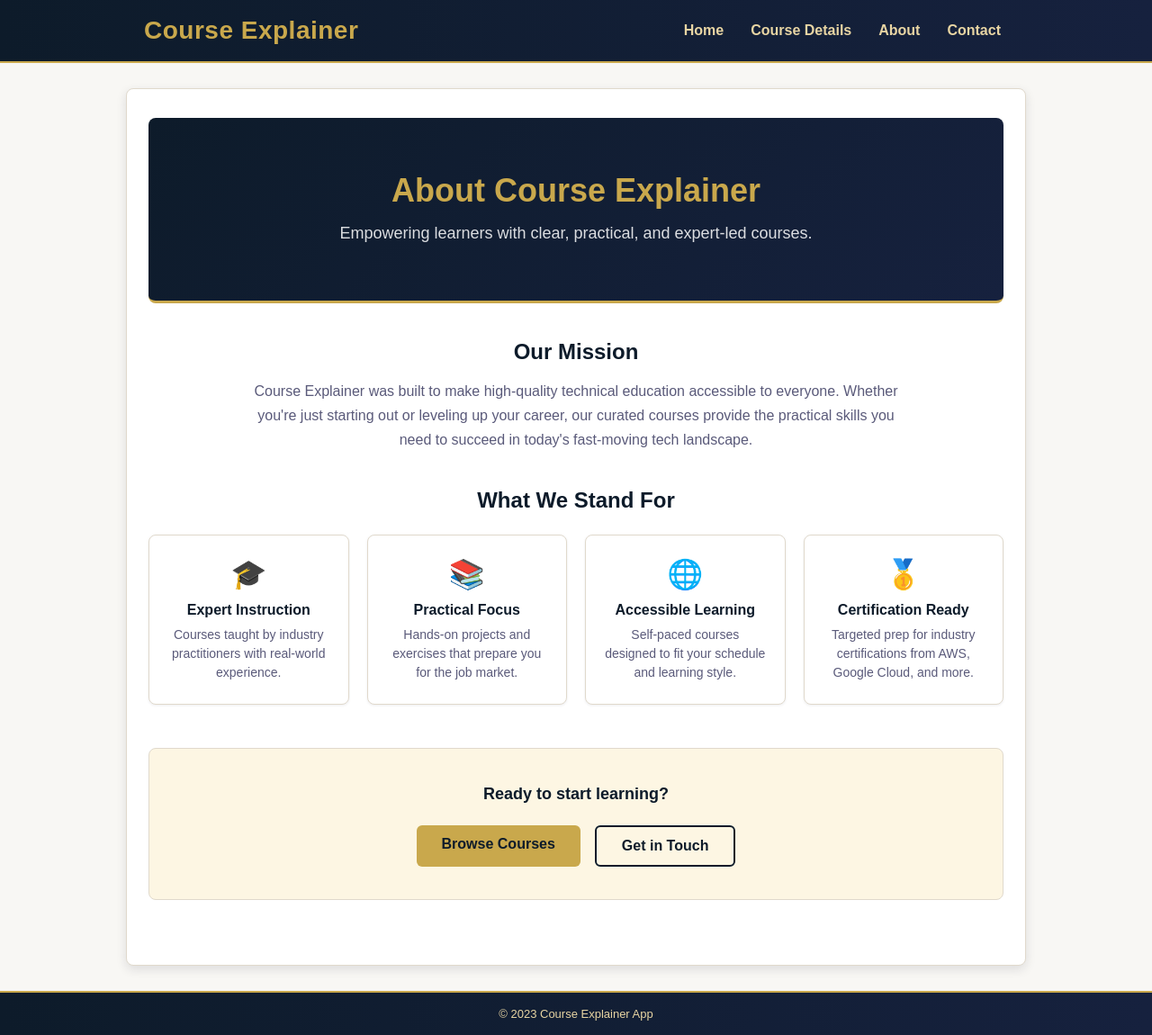
After one commit to sarora-waltlabs/sa-proj, a Flask app: page /about in a window 1280 px wide. The commit adds this page. Shown: the whole page at 90% size. Run offline with Flask 3, Linux system fonts and the light colour scheme.

Commit message:
feat(about): add About page with hero, mission, value cards, and CTA sections
Introduces a fully styled About page accessible via the main nav,
with 3 new unit tests verifying page load, content sections, and
nav link presence across all pages. All 18 tests pass.

Co-Authored-By: Claude Sonnet 4.6 <noreply@anthropic.com>

```diff
--- a/src/app.py
+++ b/src/app.py
@@ -1,11 +1,12 @@
 from flask import Flask, render_template
-from views import index, course, contact
+from views import index, course, contact, about
 
 app = Flask(__name__)
 
 app.add_url_rule('/', endpoint='index', view_func=index)
 app.add_url_rule('/course/<course_id>', endpoint='course', view_func=course)
 app.add_url_rule('/contact', endpoint='contact', view_func=contact, methods=['GET', 'POST'])
+app.add_url_rule('/about', endpoint='about', view_func=about)
 
 if __name__ == '__main__':
     app.run(debug=True)
--- a/src/static/css/styles.css
+++ b/src/static/css/styles.css
@@ -148,25 +148,26 @@ body {
 
 /* Button Styles */
 .btn-submit {
-    background: #2a6fb6;
-    color: white;
+    background: var(--gold);
+    color: var(--navy);
     border: none;
     border-radius: 4px;
     padding: 12px 32px;
     font-size: 16px;
-    font-weight: 600;
+    font-weight: 700;
     cursor: pointer;
     box-shadow: 0 2px 4px rgba(0, 0, 0, 0.1);
     transition: all 0.2s ease;
 }
 
 .btn-submit:hover {
-    background: #235a94;
+    background: var(--primary-dark);
+    color: white;
     box-shadow: 0 4px 8px rgba(0, 0, 0, 0.15);
 }
 
 .btn-submit:focus {
-    outline: 2px solid #2a6fb6;
+    outline: 2px solid var(--gold);
     outline-offset: 2px;
 }
 
@@ -411,7 +412,7 @@ body {
 }
 
 .social-link:focus {
-    outline: 2px solid #2a6fb6;
+    outline: 2px solid var(--gold);
     outline-offset: 2px;
 }
 
@@ -525,3 +526,76 @@ body {
         font-size: 16px; /* Prevent zoom on mobile */
     }
 }
+/* ── About Page ─────────────────────────────────────────── */
+.about-hero {
+  background: linear-gradient(135deg, var(--navy) 0%, var(--navy-mid) 100%);
+  color: #fff;
+  padding: 60px 40px;
+  text-align: center;
+  border-radius: 8px;
+  margin-bottom: 40px;
+  border-bottom: 3px solid var(--gold);
+}
+.about-hero__title { margin: 0 0 12px; font-size: 36px; color: var(--gold); }
+.about-hero__subtitle { margin: 0; font-size: 18px; color: rgba(255,255,255,0.85); }
+
+.about-mission {
+  max-width: 720px;
+  margin: 0 auto 40px;
+  text-align: center;
+}
+.about-mission__heading { font-size: 24px; color: var(--navy); margin-bottom: 16px; }
+.about-mission__text { font-size: 16px; color: var(--text-secondary); line-height: 1.7; }
+
+.about-values { margin-bottom: 48px; }
+.about-values__heading { font-size: 24px; color: var(--navy); text-align: center; margin-bottom: 24px; }
+.about-values__grid {
+  display: grid;
+  grid-template-columns: repeat(auto-fit, minmax(200px, 1fr));
+  gap: 20px;
+}
+.value-card {
+  background: #fff;
+  border: 1px solid var(--border);
+  border-radius: 8px;
+  padding: 24px 20px;
+  text-align: center;
+  box-shadow: var(--shadow-sm);
+  transition: transform 0.2s, box-shadow 0.2s;
+}
+.value-card:hover { transform: translateY(-4px); box-shadow: var(--shadow-md); }
+.value-card__icon { font-size: 32px; margin-bottom: 12px; }
+.value-card__title { font-size: 16px; font-weight: 600; color: var(--navy); margin: 0 0 8px; }
+.value-card__text { font-size: 14px; color: var(--text-secondary); margin: 0; line-height: 1.5; }
+
+.about-cta {
+  background: var(--bg-accent);
+  border: 1px solid var(--border);
+  border-radius: 8px;
+  padding: 36px 20px;
+  text-align: center;
+  margin-bottom: 40px;
+}
+.about-cta__text { font-size: 18px; color: var(--navy); margin: 0 0 20px; font-weight: 600; }
+.about-cta__actions { display: flex; gap: 16px; justify-content: center; flex-wrap: wrap; }
+.btn--primary {
+  background: var(--gold);
+  color: var(--navy);
+  padding: 12px 28px;
+  border-radius: 6px;
+  text-decoration: none;
+  font-weight: 600;
+  transition: background 0.2s;
+}
+.btn--primary:hover { background: var(--primary-dark); color: #fff; }
+.btn--secondary {
+  background: transparent;
+  color: var(--navy);
+  padding: 12px 28px;
+  border-radius: 6px;
+  border: 2px solid var(--navy);
+  text-decoration: none;
+  font-weight: 600;
+  transition: background 0.2s, color 0.2s;
+}
+.btn--secondary:hover { background: var(--navy); color: #fff; }
--- /dev/null
+++ b/src/templates/about.html
@@ -0,0 +1,53 @@
+{% extends "layout.html" %}
+
+{% block title %}About — Course Explainer{% endblock %}
+
+{% block content %}
+<section class="about-hero">
+  <h2 class="about-hero__title">About Course Explainer</h2>
+  <p class="about-hero__subtitle">Empowering learners with clear, practical, and expert-led courses.</p>
+</section>
+
+<section class="about-mission">
+  <h3 class="about-mission__heading">Our Mission</h3>
+  <p class="about-mission__text">
+    Course Explainer was built to make high-quality technical education accessible to everyone.
+    Whether you're just starting out or leveling up your career, our curated courses provide
+    the practical skills you need to succeed in today's fast-moving tech landscape.
+  </p>
+</section>
+
+<section class="about-values">
+  <h3 class="about-values__heading">What We Stand For</h3>
+  <div class="about-values__grid">
+    <div class="value-card">
+      <div class="value-card__icon">&#127891;</div>
+      <h4 class="value-card__title">Expert Instruction</h4>
+      <p class="value-card__text">Courses taught by industry practitioners with real-world experience.</p>
+    </div>
+    <div class="value-card">
+      <div class="value-card__icon">&#128218;</div>
+      <h4 class="value-card__title">Practical Focus</h4>
+      <p class="value-card__text">Hands-on projects and exercises that prepare you for the job market.</p>
+    </div>
+    <div class="value-card">
+      <div class="value-card__icon">&#127760;</div>
+      <h4 class="value-card__title">Accessible Learning</h4>
+      <p class="value-card__text">Self-paced courses designed to fit your schedule and learning style.</p>
+    </div>
+    <div class="value-card">
+      <div class="value-card__icon">&#129351;</div>
+      <h4 class="value-card__title">Certification Ready</h4>
+      <p class="value-card__text">Targeted prep for industry certifications from AWS, Google Cloud, and more.</p>
+    </div>
+  </div>
+</section>
+
+<section class="about-cta">
+  <p class="about-cta__text">Ready to start learning?</p>
+  <div class="about-cta__actions">
+    <a href="{{ url_for('index') }}" class="btn btn--primary">Browse Courses</a>
+    <a href="{{ url_for('contact') }}" class="btn btn--secondary">Get in Touch</a>
+  </div>
+</section>
+{% endblock %}
--- a/src/templates/layout.html
+++ b/src/templates/layout.html
@@ -14,6 +14,7 @@
         <ul class="main-nav">
           <li><a href="{{ url_for('index') }}">Home</a></li>
           <li><a href="{{ url_for('course', course_id=1) }}">Course Details</a></li>
+          <li><a href="{{ url_for('about') }}">About</a></li>
           <li><a href="{{ url_for('contact') }}">Contact</a></li>
         </ul>
       </nav>
--- a/src/views.py
+++ b/src/views.py
@@ -50,3 +50,6 @@ def contact():
 
     # GET request - render empty form
     return render_template('contact.html')
+
+def about():
+    return render_template('about.html')
```
Also changed, not shown: tests/test_app.py (+21 -0 lines), test-output/about-page-verification-2026-03-11.png (added).
